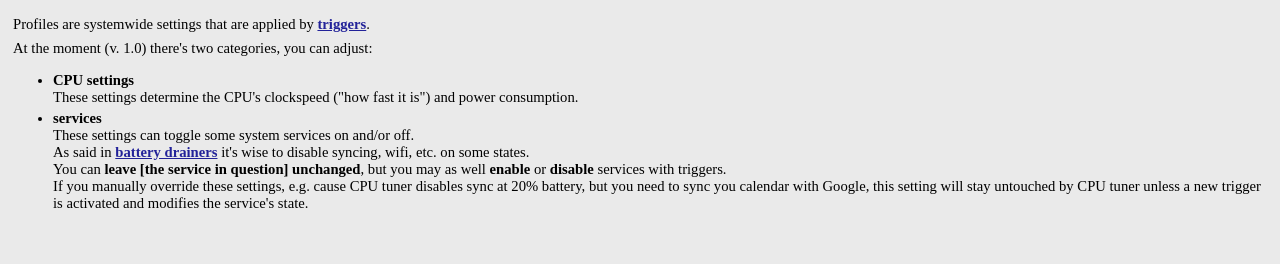
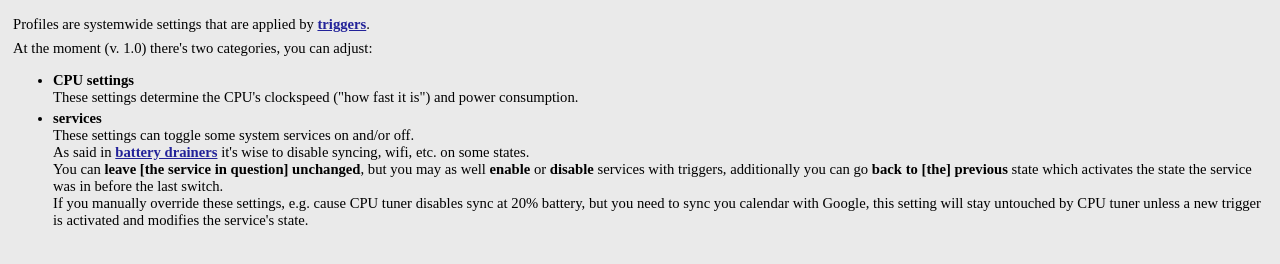
Before and after one commit to vogtp/android-CPU-tuner, a plain HTML site: page assets/help/profile.html in a window 1280 px wide. Shown: the part 42-306 px from the top of the page. Drawn offline with Linux system fonts and the light colour scheme.

Commit message:
go back to previous service state  (non beta now)

```diff
--- a/assets/help/profile.html
+++ b/assets/help/profile.html
@@ -2,26 +2,38 @@
 <html>
 <head>
 <meta http-equiv="Content-Type" content="text/html; charset=US-ASCII">
-<link rel="stylesheet" href="styles.css"/>
+<link rel="stylesheet" href="styles.css" />
 <title>profiles</title>
 </head>
 <body>
-	<span class="headline">profiles</span>
-	<br/><br/>
-	<span class="text">Profiles are systemwide settings that are applied by <a href="trigger.html">triggers</a>.</span>
-	<span class="text">At the moment (v. 1.0) there's two categories, you can adjust:
-		<ul>
-			<li><span class="bold">CPU settings</span><br/>
-			These settings determine the CPU's clockspeed ("how fast it is") and power consumption.
-			</li>
-			<li><span class="bold">services</span><br/>
-			These settings can toggle some system services on and/or off.<br/>
-			As said in <a href="battery_drainer.html">battery drainers</a> it's wise to disable syncing, wifi, etc. on some states.<br/>
-			You can <span class="bold">leave [the service in question] unchanged</span>, but you may as well <span class="bold">enable</span> or <span class="bold">disable</span> services with triggers.<br/>
-			If you manually override these settings, e.g. cause CPU tuner disables sync at 20% battery, but you need to sync you calendar with Google, this setting will stay untouched by CPU tuner unless a new trigger is activated and modifies the service's state.
-			</li>
-		</ul>
-	</span>
+<span class="headline">profiles</span>
+<br />
+<br />
+<span class="text">Profiles are systemwide settings that are
+applied by <a href="trigger.html">triggers</a>.</span>
+<span class="text">At the moment (v. 1.0) there's two categories,
+you can adjust:
+<ul>
+	<li><span class="bold">CPU settings</span><br />
+	These settings determine the CPU's clockspeed ("how fast it is") and
+	power consumption.</li>
+	<li><span class="bold">services</span><br />
+	These settings can toggle some system services on and/or off.<br />
+	As said in <a href="battery_drainer.html">battery drainers</a> it's
+	wise to disable syncing, wifi, etc. on some states.<br />
+	You can <span class="bold">leave [the service in question]
+	unchanged</span>, but you may as well <span class="bold">enable</span> or
+	<span class="bold">disable</span> services with triggers, additionally you can
+	go <span class="bold">back to [the] previous</span> state which activates the state
+	the service was in before the last switch.
+
+		<br />
+	If you manually override these settings, e.g. cause CPU tuner disables
+	sync at 20% battery, but you need to sync you calendar with Google,
+	this setting will stay untouched by CPU tuner unless a new trigger is
+	activated and modifies the service's state.</li>
+</ul>
+</span>
 </body>
 </html>
 <!-- created by Michael "unrest" Lenz, Dec 16th 2010 -->
--- a/res/values/strings.xml
+++ b/res/values/strings.xml
@@ -137,6 +137,7 @@
 		<item>leave unchanged</item>
 		<item>Enable</item>
 		<item>Disable</item>
+		<item>Back to previous</item>
 	</string-array>
 	<string-array name="deviceStatesBeta">
 		<item>leave unchanged</item>
@@ -148,6 +149,7 @@
 		<item>leave unchanged</item>
 		<item>2G only</item>
 		<item>3G/2G</item>
+		<item>Back to previous</item>
 	</string-array>
 	<string-array name="mobiledataStatesBeta">
 		<item>leave unchanged</item>
--- a/res/xml/settings_preferences.xml
+++ b/res/xml/settings_preferences.xml
@@ -39,7 +39,7 @@
 			<PreferenceCategory android:title="@string/prefCatSystem"
 				android:key="prefKeySystemCat"><Preference android:key="prefKeyCapabilities" android:title="@string/prefCapabilities" android:summary="@string/prefCapabilitiesLong"></Preference>
 
-				<CheckBoxPreference android:key="prefKeyAllowManualServiceChanges" android:title="@string/prefAllowManualServiceChanges" android:summary="@string/prefAllowManualServiceChangesLong" android:defaultValue="false"></CheckBoxPreference><EditTextPreference android:defaultValue="400" android:summary="@string/prefMinSensibleFrequencyLong" android:key="prefKeyMinSensibleFrequency" android:title="@string/prefMinSensibleFrequency"></EditTextPreference><CheckBoxPreference android:summaryOn="@string/prefPowerUserOn"
+				<CheckBoxPreference android:key="prefKeyAllowManualServiceChanges" android:title="@string/prefAllowManualServiceChanges" android:summary="@string/prefAllowManualServiceChangesLong" android:defaultValue="true"></CheckBoxPreference><EditTextPreference android:defaultValue="400" android:summary="@string/prefMinSensibleFrequencyLong" android:key="prefKeyMinSensibleFrequency" android:title="@string/prefMinSensibleFrequency"></EditTextPreference><CheckBoxPreference android:summaryOn="@string/prefPowerUserOn"
 					android:title="@string/prefPowerUser" android:summaryOff="@string/prefPowerUserOff"
 					android:key="prefKeyPowerUser" android:defaultValue="false"></CheckBoxPreference>
 				<CheckBoxPreference android:key="prefKeySystemApp"
```
Also changed, not shown: 3 other files.
